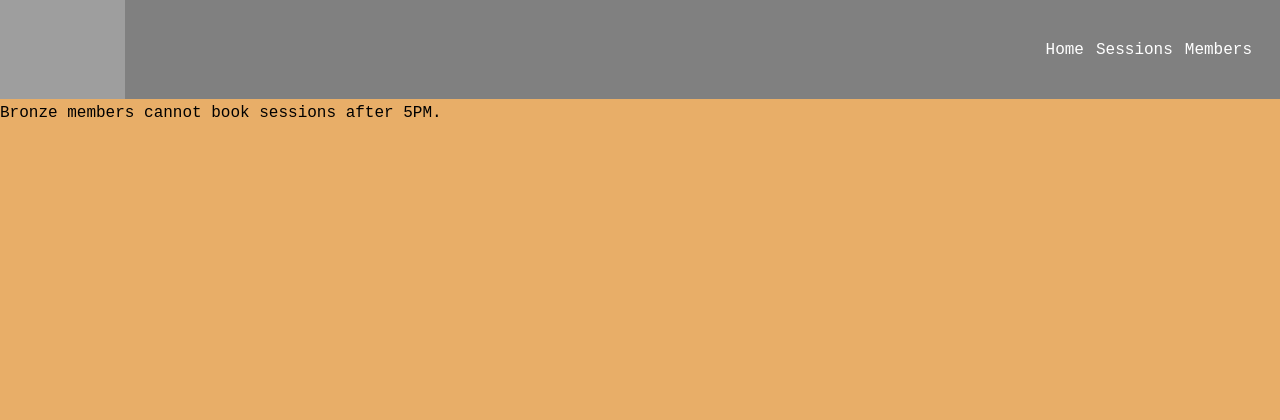
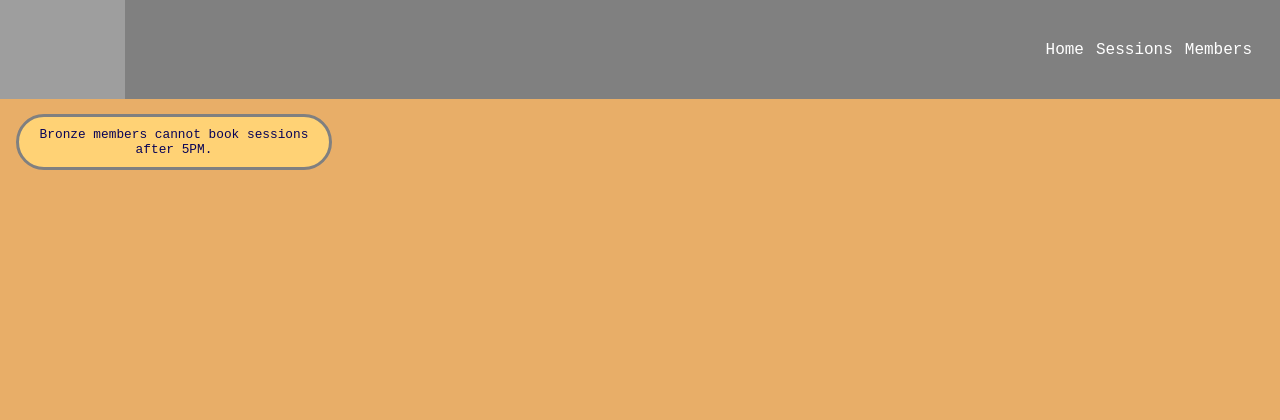
Before and after one commit to andrewswise27/gains_house, a Flask app: template templates/bookings/membershiptype.html in a window 1280 px wide. Shown: the top 420 px of the page. Run offline with Flask 2, Linux system fonts and the light colour scheme; the template is opened without the code that fills it, so the values that code supplies are empty; some libraries are stand-ins or nearby versions; grey boxes are pictures that could not be loaded.

Commit message:
added membership requirement functionality and formatting

```diff
--- a/templates/bookings/membershiptype.html
+++ b/templates/bookings/membershiptype.html
@@ -1,4 +1,6 @@
 {% extends 'base.html' %}
 {% block content %}
+    <div class="booking_div">
     Bronze members cannot book sessions after 5PM.
+    </div>
 {% endblock content %}
```
